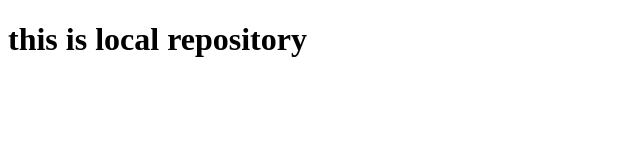
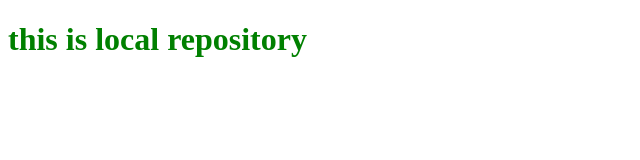
Before and after one commit to aryand2002/localrepo, a plain HTML site: page new.html in a window 1280 px wide. Shown: the whole page, without its empty margins (0-640 px from the left). Drawn offline with Linux system fonts and the light colour scheme.

```diff
--- a/new.html
+++ b/new.html
@@ -4,6 +4,7 @@
     <meta charset="UTF-8">
     <meta name="viewport" content="width=device-width, initial-scale=1.0">
     <title>Document</title>
+    <link rel="stylesheet" href="new.css">
 </head>
 <body>
     <h1>this is local repository</h1>
```
